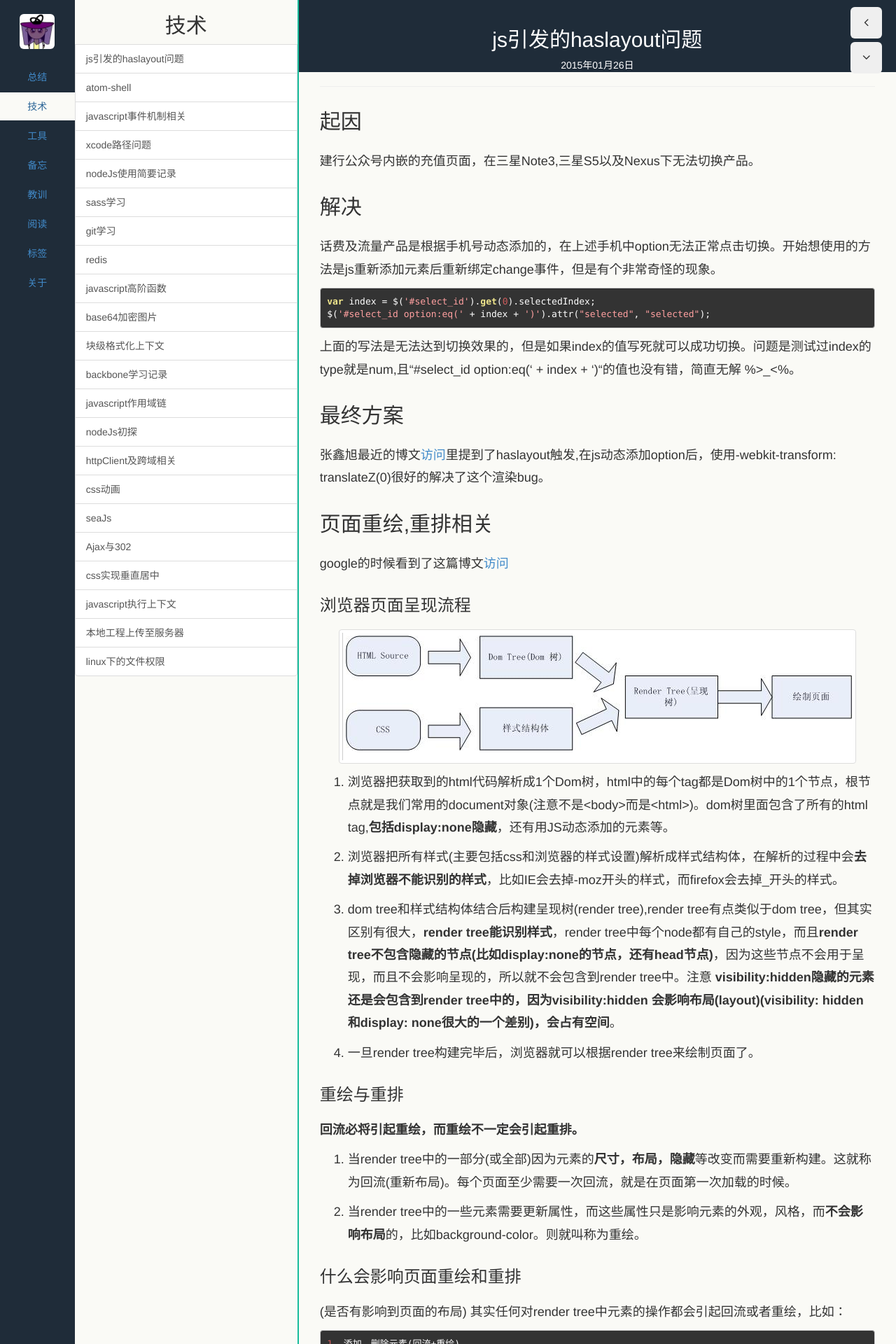
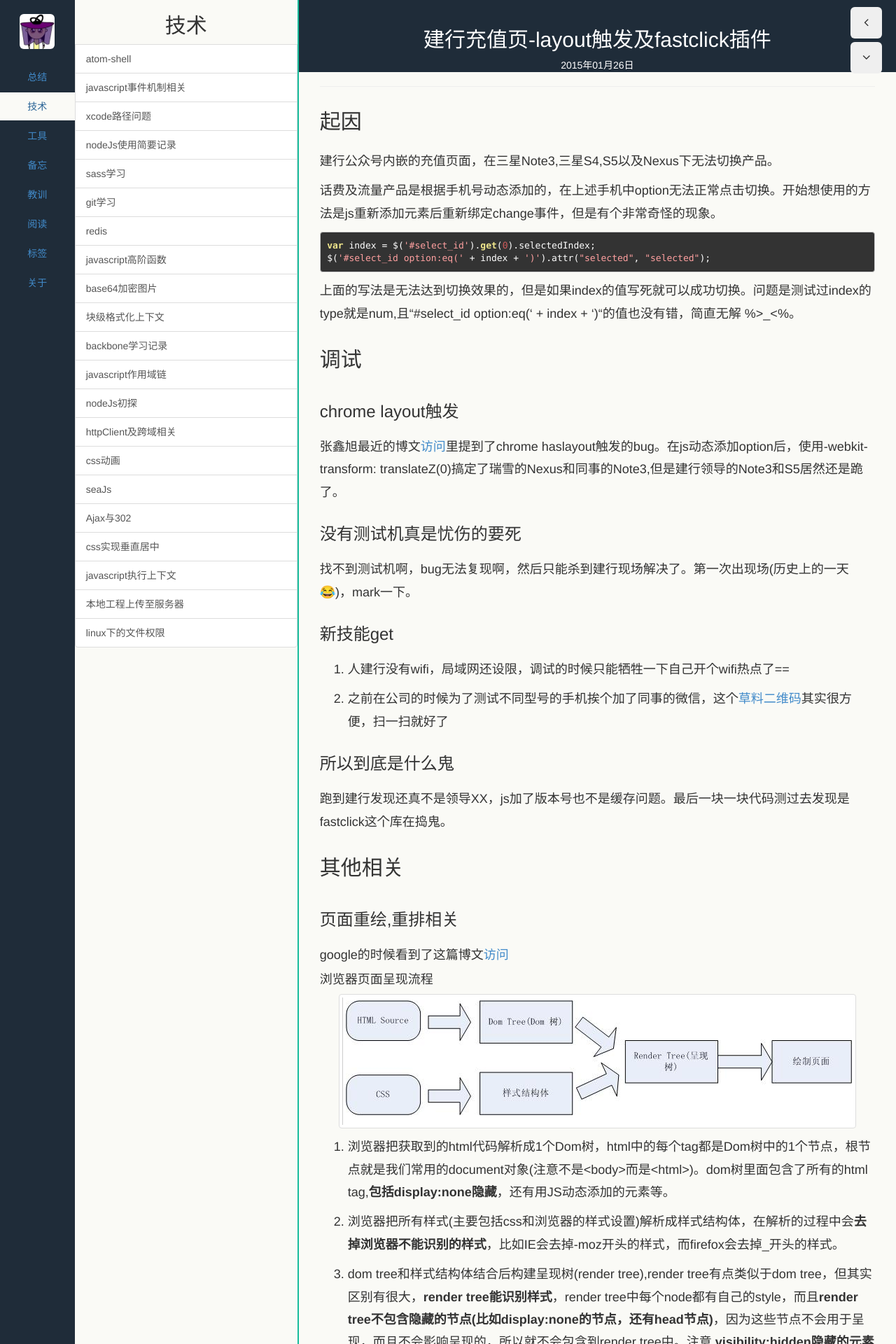
Before and after one commit to echoZQ/echo-blog, a Jekyll site: the page built from _posts/2015-01-26-webkit-haslayout.md, in a window 1280 px wide. Shown: the top 1920 px of the page at 70% size. Built offline with Jekyll 4.4.1, drawn with Linux system fonts in a browser that asks for light colours; Markdown is read by kramdown in place of the engine named in the settings.

Commit message:
建行充值页 bug

```diff
--- a/_posts/2015-01-26-webkit-haslayout.md
+++ b/_posts/2015-01-26-webkit-haslayout.md
@@ -1,15 +1,14 @@
 ---
 layout: post
-title: js引发的haslayout问题
-category: 技术
+title: 建行充值页-layout触发及fastclick插件
+category: 教训
 tags: Css Javascript
-description: 目前为止遇到的最匪夷所思的bug
+description: 目前为止遇到的最匪夷所思的bug 第一次去现场解决bug
 ---
 
 ## 起因
-建行公众号内嵌的充值页面，在三星Note3,三星S5以及Nexus下无法切换产品。
+建行公众号内嵌的充值页面，在三星Note3,三星S4,S5以及Nexus下无法切换产品。
 
-## 解决
 话费及流量产品是根据手机号动态添加的，在上述手机中option无法正常点击切换。开始想使用的方法是js重新添加元素后重新绑定change事件，但是有个非常奇怪的现象。
 
 	var index = $('#select_id').get(0).selectedIndex;
@@ -17,13 +16,29 @@ description: 目前为止遇到的最匪夷所思的bug
 
 上面的写法是无法达到切换效果的，但是如果index的值写死就可以成功切换。问题是测试过index的type就是num,且“#select_id option:eq(' + index + ')“的值也没有错，简直无解 %>_<%。
 
-## 最终方案
-张鑫旭最近的博文[访问](http://www.zhangxinxu.com/wordpress/2015/01/chrome-absolute-display-visibility-render-bug/)里提到了haslayout触发,在js动态添加option后，使用-webkit-transform: translateZ(0)很好的解决了这个渲染bug。
+## 调试
 
-## 页面重绘,重排相关
+### chrome layout触发
+张鑫旭最近的博文[访问](http://www.zhangxinxu.com/wordpress/2015/01/chrome-absolute-display-visibility-render-bug/)里提到了chrome haslayout触发的bug。在js动态添加option后，使用-webkit-transform: translateZ(0)搞定了瑞雪的Nexus和同事的Note3,但是建行领导的Note3和S5居然还是跪了。
+
+### 没有测试机真是忧伤的要死
+找不到测试机啊，bug无法复现啊，然后只能杀到建行现场解决了。第一次出现场(历史上的一天😂)，mark一下。
+
+### 新技能get
+1. 人建行没有wifi，局域网还设限，调试的时候只能牺牲一下自己开个wifi热点了==
+
+2. 之前在公司的时候为了测试不同型号的手机挨个加了同事的微信，这个[草料二维码](http://cli.im/)其实很方便，扫一扫就好了
+
+### 所以到底是什么鬼
+跑到建行发现还真不是领导XX，js加了版本号也不是缓存问题。最后一块一块代码测过去发现是fastclick这个库在捣鬼。
+
+
+## 其他相关
+
+### 页面重绘,重排相关
 google的时候看到了这篇博文[访问](http://www.blogjava.net/BearRui/archive/2010/05/10/320502.html)
 
-### 浏览器页面呈现流程
+#### 浏览器页面呈现流程
 
 ![浏览器对页面的处理流程](/echo-blog/public/img/2015-01-26-render-tree.png)
 
@@ -35,14 +50,14 @@ google的时候看到了这篇博文[访问](http://www.blogjava.net/BearRui/arc
 
 4. 一旦render tree构建完毕后，浏览器就可以根据render tree来绘制页面了。
 
-### 重绘与重排
+#### 重绘与重排
 **回流必将引起重绘，而重绘不一定会引起重排。**
 
 1. 当render tree中的一部分(或全部)因为元素的**尺寸，布局，隐藏**等改变而需要重新构建。这就称为回流(重新布局)。每个页面至少需要一次回流，就是在页面第一次加载的时候。
 
 2. 当render tree中的一些元素需要更新属性，而这些属性只是影响元素的外观，风格，而**不会影响布局**的，比如background-color。则就叫称为重绘。
 
-### 什么会影响页面重绘和重排
+#### 什么会影响页面重绘和重排
 
 (是否有影响到页面的布局)
 其实任何对render tree中元素的操作都会引起回流或者重绘，比如：
@@ -58,7 +73,7 @@ google的时候看到了这篇博文[访问](http://www.blogjava.net/BearRui/arc
     5. 还有一种是用户的操作，比如改变浏览器大小，改变浏览器的字体大小等(回流+重绘)
 
 
-### 如何减少重绘和重排
+#### 如何减少重绘和重排
 其实就是减少对render tree的操作。具体方法有:
 
 1. 不要一个个改变元素样式,可以直接改变className。或者像jquery里.css方法直接传对象好了。
```
